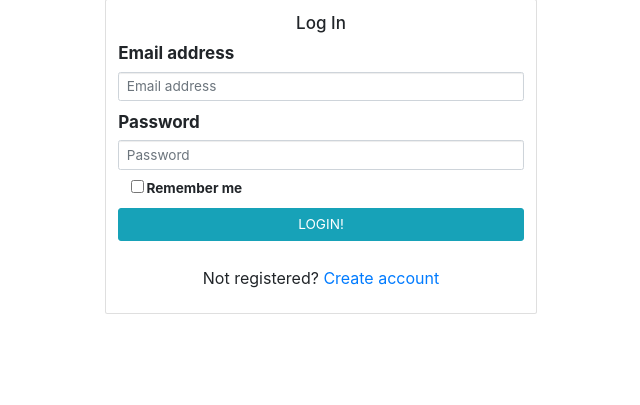
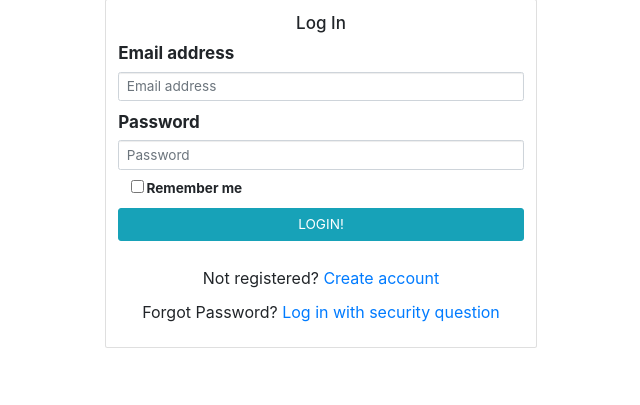
Before and after one commit to shreifelsaid/URList, a Flask app: page /login in a window 1280 px wide. Shown: the part 113-518 px from the top of the page, without its empty margins (319-959 px from the left). Run offline with Flask 2, Linux system fonts and the light colour scheme; some libraries are stand-ins or nearby versions.

Commit message:
add link for forgot login

```diff
--- a/templates/login.html
+++ b/templates/login.html
@@ -46,6 +46,7 @@
 
                 <br>
                 <p class="text-center log-or-reg-p" style="font-size: medium;">Not registered? <a href="{{url_for('auth.signup')}}">Create account</a></p>
+                <p class="text-center log-or-reg-p" style="font-size: medium;">Forgot Password? <a href="{{url_for('auth.forgot_login')}}">Log in with security question</a></p>
               </form>
             </div>
           </div>
```
